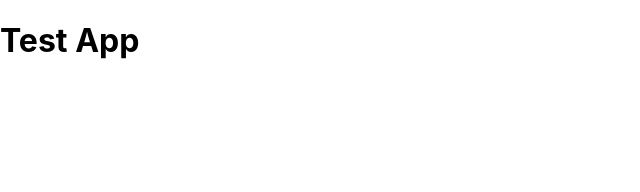
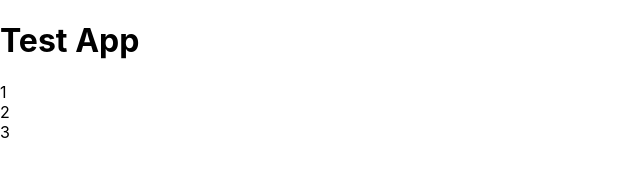
Before and after one commit to timhofman/magento2-pwa-theme, a React (Create React App) app: page / in a window 1280 px wide. Shown: the top 192 px of the page, without its empty margins (0-640 px from the left). Built offline with nearby package versions, Linux system fonts and the light colour scheme.

Commit message:
+: base body component
trying to test with props to see if you can mimic magento's
child rendering of containers

```diff
--- /dev/null
+++ b/src/components/Page/Body.js
@@ -0,0 +1,13 @@
+import React from 'react';
+
+class Body extends React.Component {
+    render() {
+        return (
+            <div id="main-container">
+                {this.props.children}
+            </div>
+        )
+    }
+}
+
+export default Body;
--- a/src/components/Page/Page.js
+++ b/src/components/Page/Page.js
@@ -1,12 +1,19 @@
 import React, {Fragment} from 'react';
 
 import Header from './Header.js';
+import Body from './Body.js';
 
 class Page extends React.Component {
     render() {
         return (
             <Fragment>
                 <Header />
+
+                <Body>
+                    <div class="item">1</div>
+                    <div class="item">2</div>
+                    <div class="item">3</div>
+                </Body>
             </Fragment>
         )
     }
```
